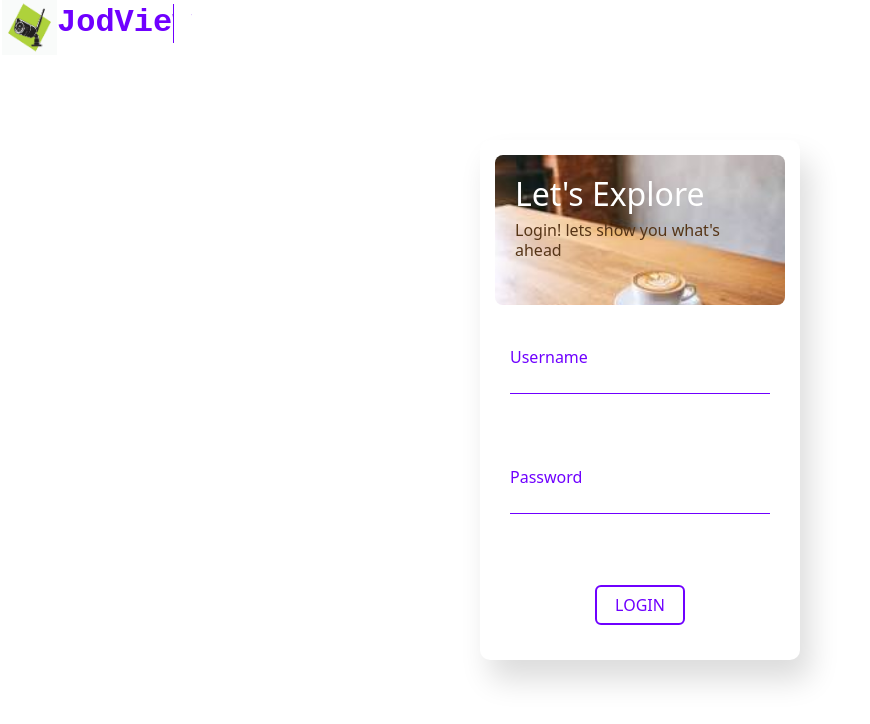
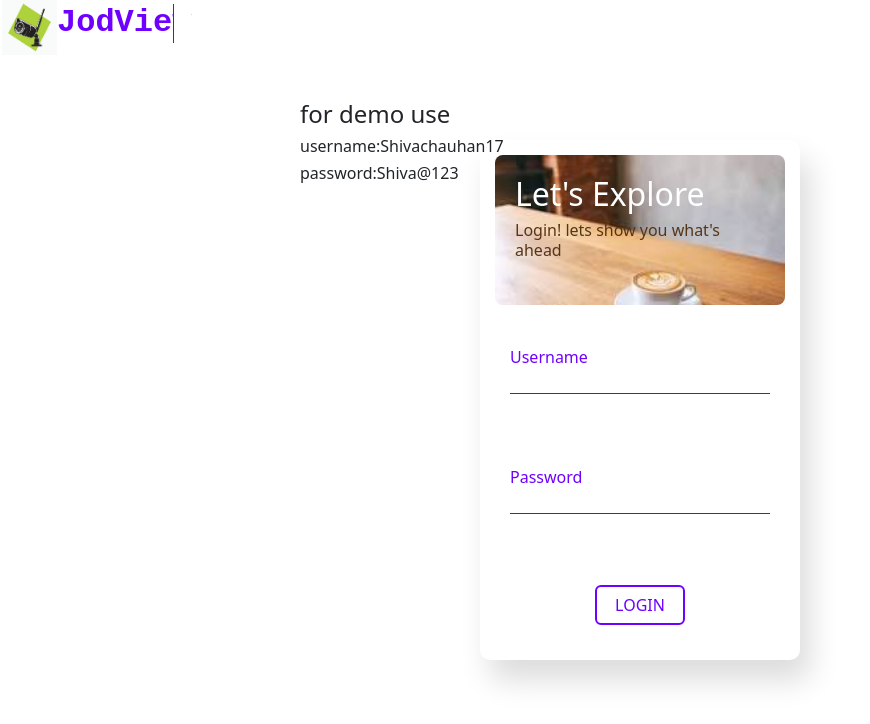
Before and after one commit to Shivachauhan17/tweeter-monitoring-platform, a React (Vite) app in the folder client/: page /login_ in a window 1280 px wide. Shown: the top 724 px of the page, without its empty margins (0-870 px from the left). Built offline with nearby package versions, Linux system fonts and the light colour scheme.

Commit message:
demo pass and user

```diff
--- a/client/src/pages/Login.tsx
+++ b/client/src/pages/Login.tsx
@@ -48,7 +48,11 @@ const Login:React.FC=()=>{
             <Logo/>
             <div className="signupContainer">
                 <div className="signupBlock">
-
+                <div style={{position:'fixed',top:'100px',left:'300px'}}>
+                    <h4>for demo use</h4>
+                    <h6>username:Shivachauhan17</h6>
+                    <h6>password:Shiva@123</h6>
+                </div>
                     <div className="signupBlock__imgbg">
                         <h2 style={{color:'white'}} className="signupBlock__head">Let's Explore</h2>
                         <h6 style={{color:'#563517'}} className="signupBlock__head2">Login! lets show you what's ahead</h6>
```
